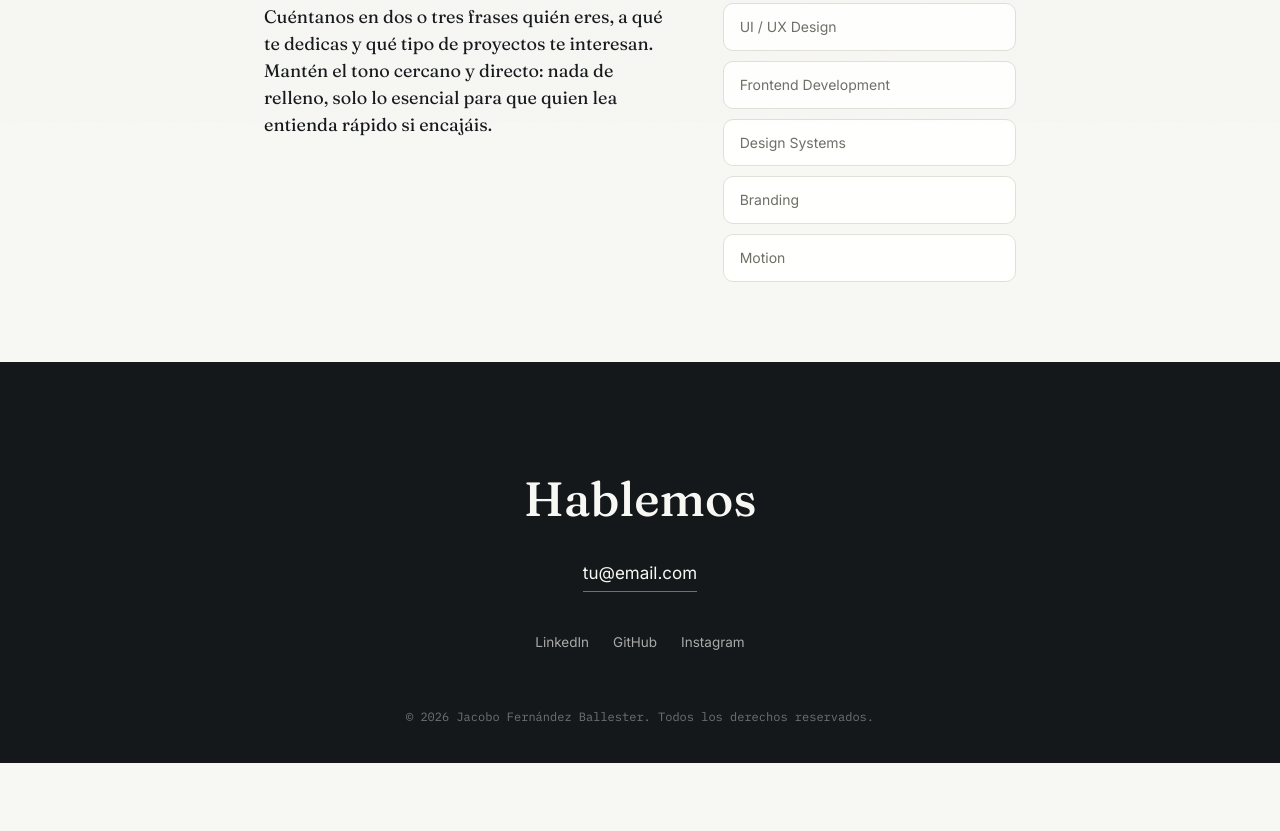
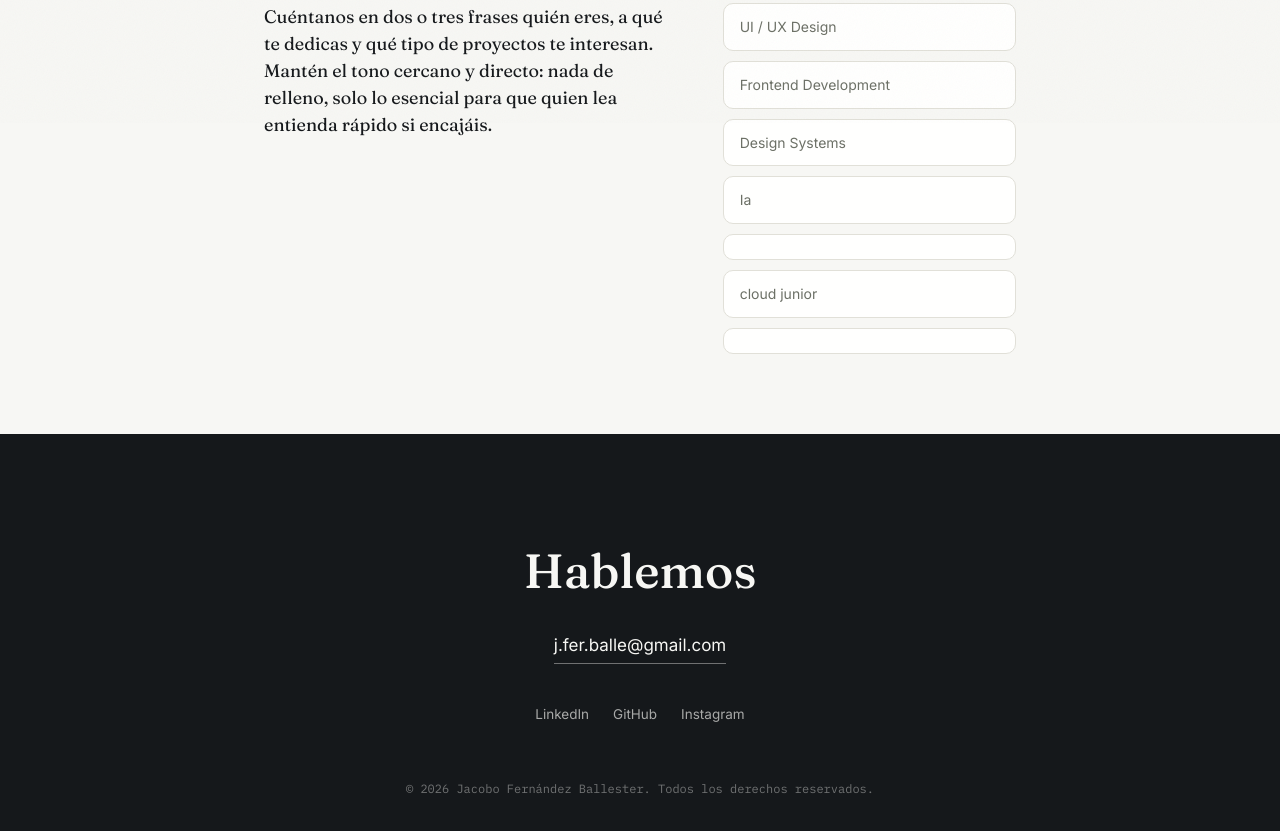
Before and after one commit to imjakkke/Portfolio-Jacobo, a plain HTML site: page sobre-mi.html in a window 1280 px wide. Shown: the part 677-1508 px from the top of the page. Before the commit the page ends 1440 px from the top, so only its background shows below. Drawn offline with Linux system fonts and the light colour scheme.

Commit message:
Cambio en -sobre mi-

```diff
--- a/sobre-mi.html
+++ b/sobre-mi.html
@@ -48,8 +48,8 @@
         <li>UI / UX Design</li>
         <li>Frontend Development</li>
         <li>Design Systems</li>
-        <li>Branding</li>
-        <li>Motion</li>
+	<li>Ia<li>
+	<li>cloud junior<li>
       </ul>
     </div>
   </section>
@@ -58,7 +58,7 @@
 
 <footer class="footer">
   <h2 class="footer-title">Hablemos</h2>
-  <a class="footer-email" href="mailto:tu@email.com">tu@email.com</a>
+  <a class="footer-email" href="mailto:tu@email.com">j.fer.balle@gmail.com</a>
   <div class="footer-links">
     <a href="#" target="_blank" rel="noopener">LinkedIn</a>
     <a href="#" target="_blank" rel="noopener">GitHub</a>
```
